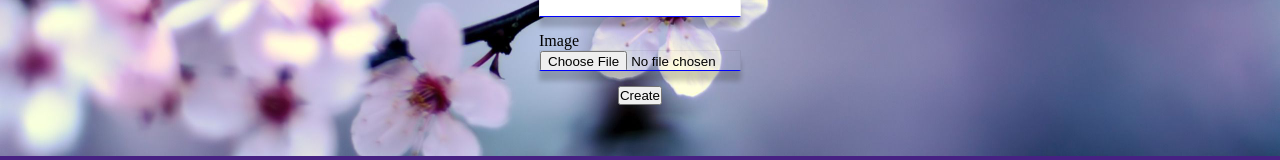
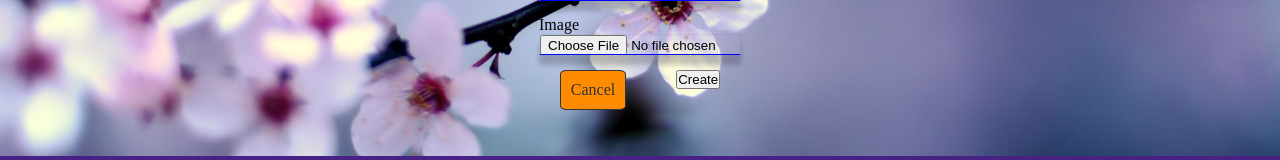
Before and after one commit to omerFarukCelikRep/flower-manager, a React (Create React App) app: page /flowers/create in a window 1280 px wide. Shown: the part 444-604 px from the top of the page. Built offline with nearby package versions, Linux system fonts and the light colour scheme.

Commit message:
Flower Create içerisine geri dönüş butonu eklendi

```diff
--- a/src/components/app/flowers/create/FlowerCreate.jsx
+++ b/src/components/app/flowers/create/FlowerCreate.jsx
@@ -1,4 +1,5 @@
 import React, { useState } from "react";
+import { Link } from "react-router-dom";
 import { history } from "../../../../helpers/HistoryHelper";
 import FlowerService from "../../../../services/FlowerService";
 
@@ -145,7 +146,10 @@ const FlowerCreate = () => {
               <span className="validation">Image is not valid</span>
             )}
           </div>
-          <div className="form-group">
+          <div className="form-group" style={{ flexDirection: "row", columnGap:'50px' }}>
+            <Link to=".." relative="path" className="link">
+              Cancel
+            </Link>
             <button type="submit">Create</button>
           </div>
         </form>
```
